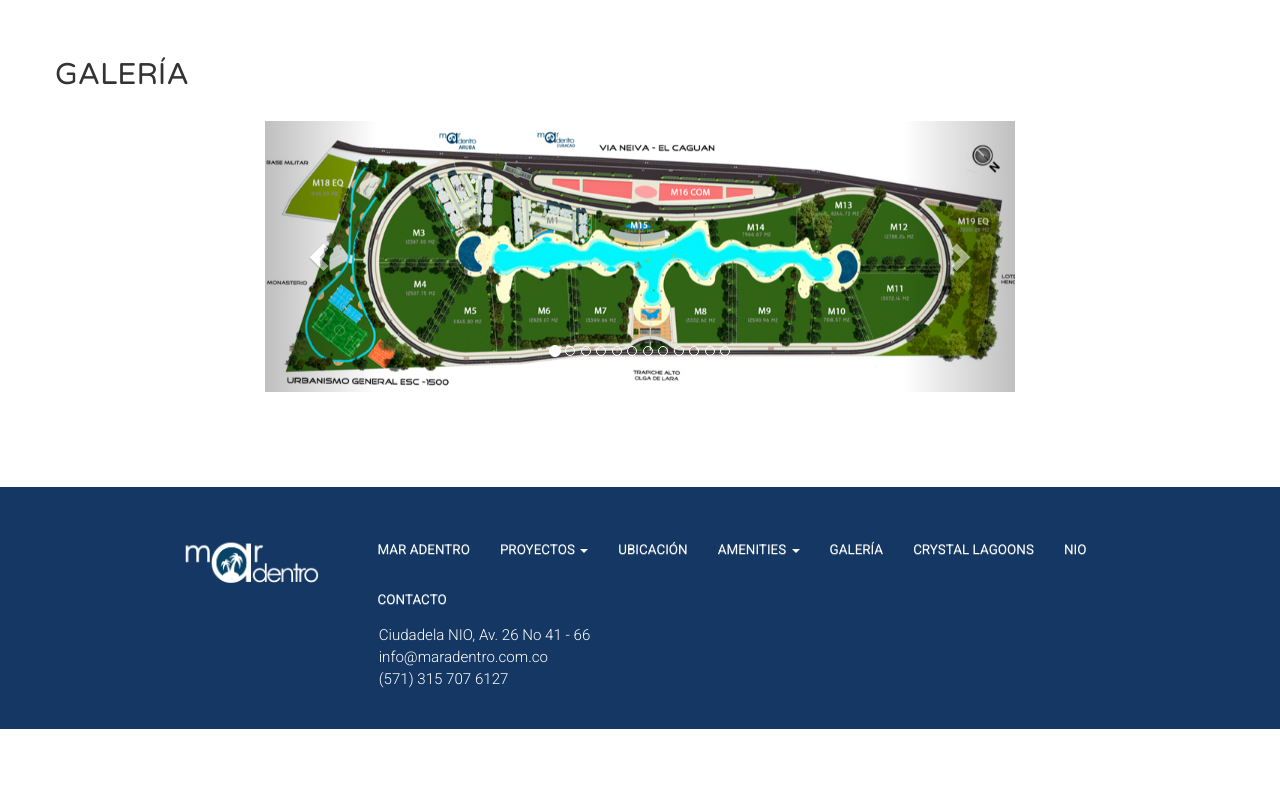
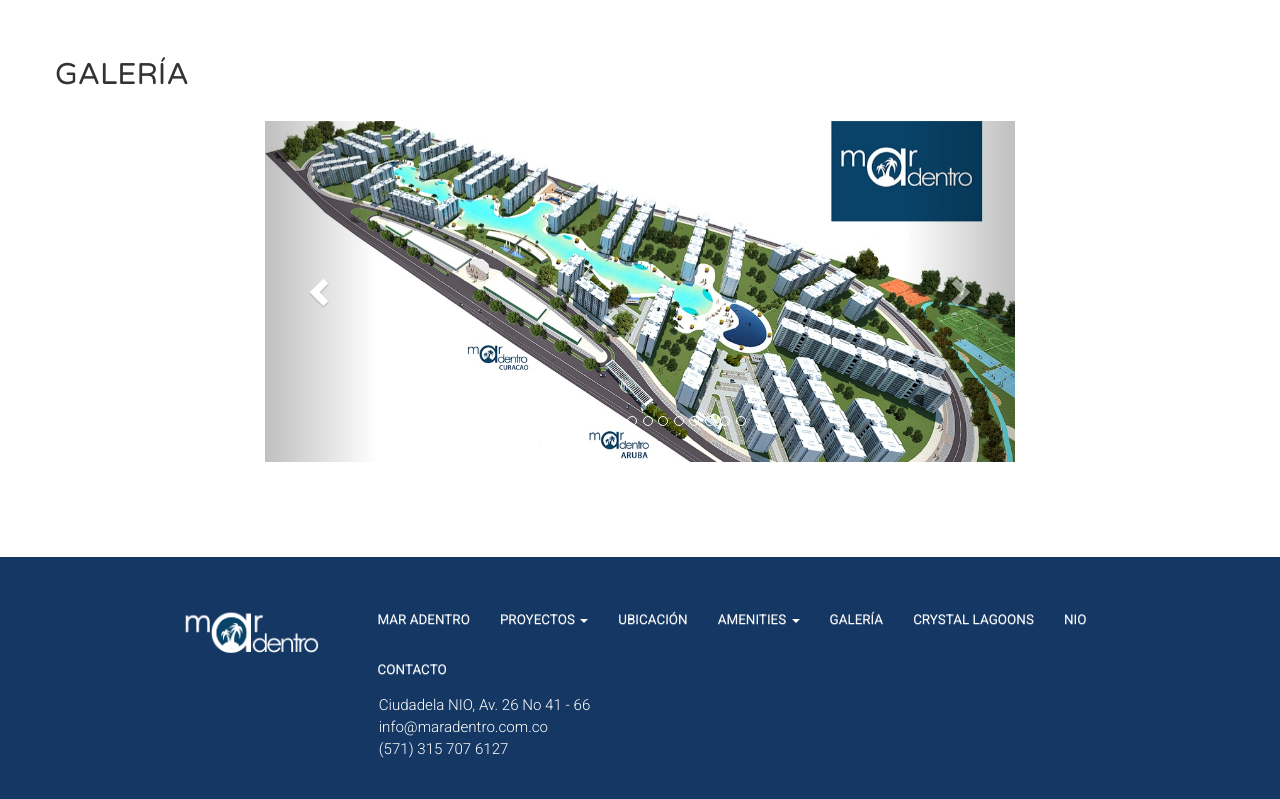
Before and after one commit to orugal/marAdentroWebMaqueta, a PHP site: page /php/galeria.php in a window 1280 px wide. Shown: the part 310-1109 px from the top of the page. Before the commit the page ends 1039 px from the top, so only its background shows below. Run offline with PHP 8.4, Linux system fonts and the light colour scheme; some libraries are stand-ins or nearby versions.

Commit message:
Dos imágenes nuevas para la galería

```diff
--- a/galeria.php
+++ b/galeria.php
@@ -93,6 +93,8 @@
 							    <li data-target="#myCarousel" data-slide-to="9"></li>
 							    <li data-target="#myCarousel" data-slide-to="10"></li>
 							    <li data-target="#myCarousel" data-slide-to="11"></li>
+							    <li data-target="#myCarousel" data-slide-to="12"></li>
+							    <li data-target="#myCarousel" data-slide-to="13"></li>
 							  </ol>
 
 							  <!-- Wrapper for slides -->
@@ -103,6 +105,14 @@
 							    </div>-->
 
 							    <div class="item active">
+							      <a href="img/big_img13.jpg" data-gallery><img src="img/big_img13.jpg" alt=""></a>
+							    </div>
+
+							    <div class="item">
+							      <a href="img/big_img12.jpg" data-gallery><img src="img/big_img12.jpg" alt=""></a>
+							    </div>
+
+							    <div class="item">
 							      <a href="img/big_img10.jpg" data-gallery><img src="img/big_img10.jpg" alt=""></a>
 							    </div>
 
```
Also changed, not shown: img/big_img12.jpg (added), img/big_img13.jpg (added).
